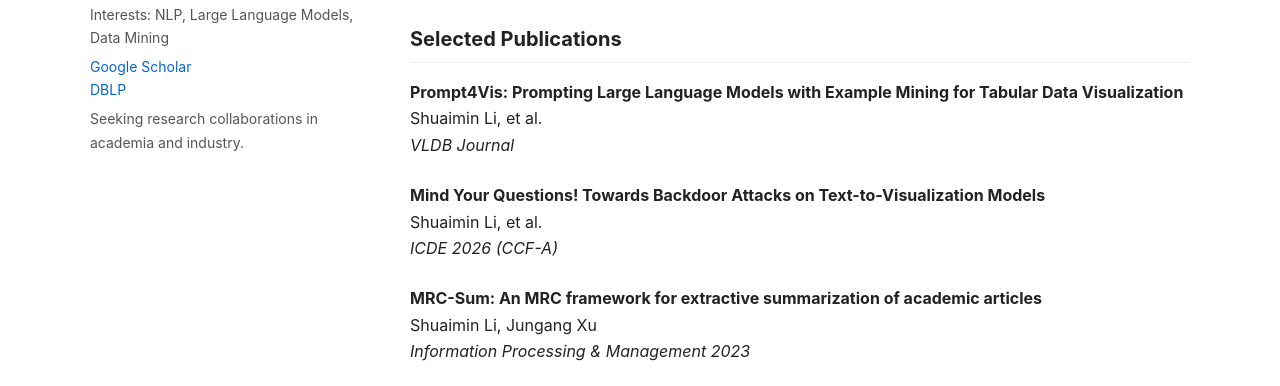
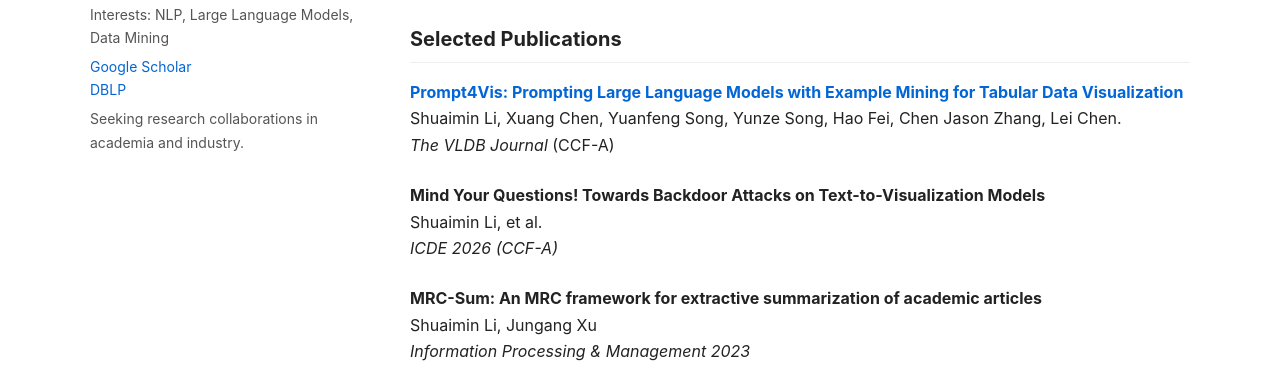
Before and after one commit to SMinL/SMinL.github.io, a plain HTML site: page index.html in a window 1280 px wide. Shown: the part 398-784 px from the top of the page. Drawn offline with Linux system fonts and the light colour scheme.

Commit message:
Update index.html

```diff
--- a/index.html
+++ b/index.html
@@ -120,9 +120,13 @@
     <h2>Selected Publications</h2>
 
     <div class="pub">
-      <b>Prompt4Vis: Prompting Large Language Models with Example Mining for Tabular Data Visualization</b><br>
-      Shuaimin Li, et al.<br>
-      <i>VLDB Journal</i>
+      <b>
+        <a href="https://link.springer.com/article/10.1007/s00778-025-00912-0" target="_blank">
+          Prompt4Vis: Prompting Large Language Models with Example Mining for Tabular Data Visualization
+        </a>
+      </b><br>
+      Shuaimin Li, Xuang Chen, Yuanfeng Song, Yunze Song, Hao Fei, Chen Jason Zhang, Lei Chen.<br>
+      <i>The VLDB Journal</i> (CCF-A)
     </div>
 
     <div class="pub">
```
